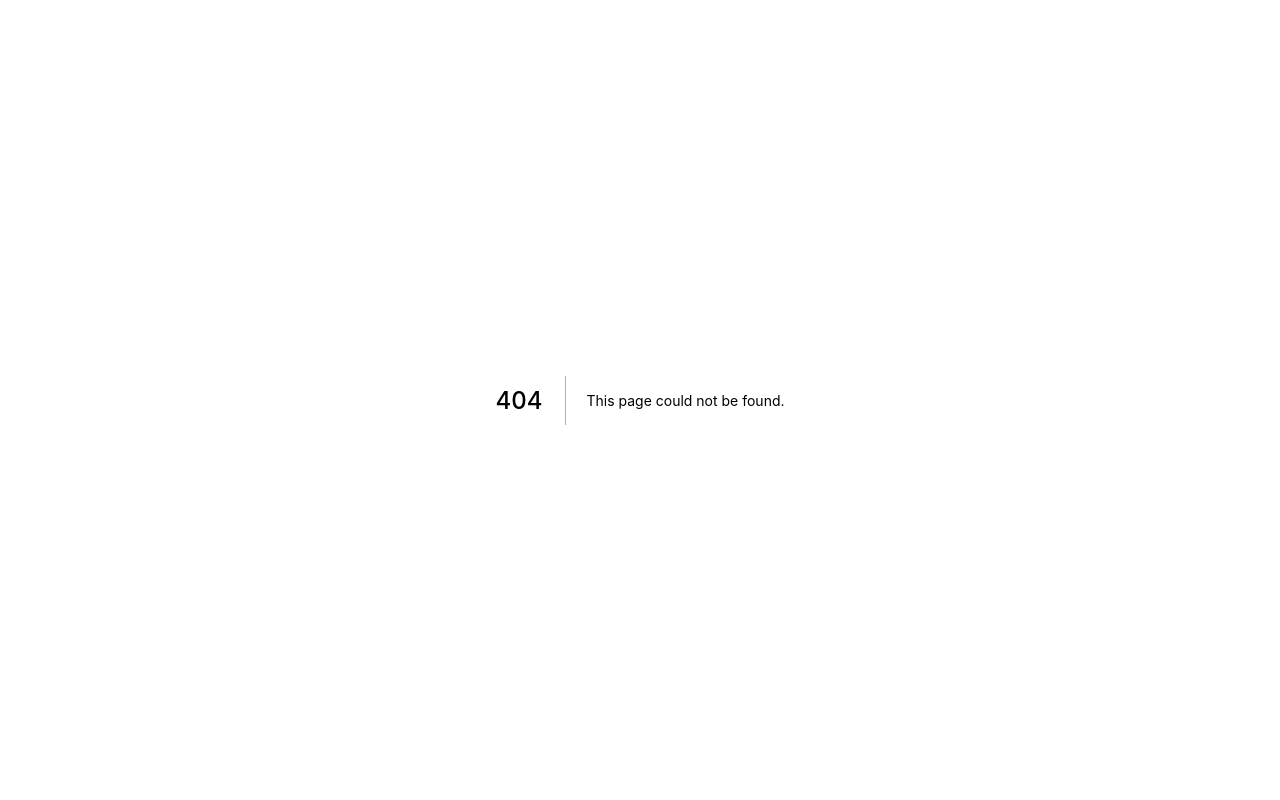
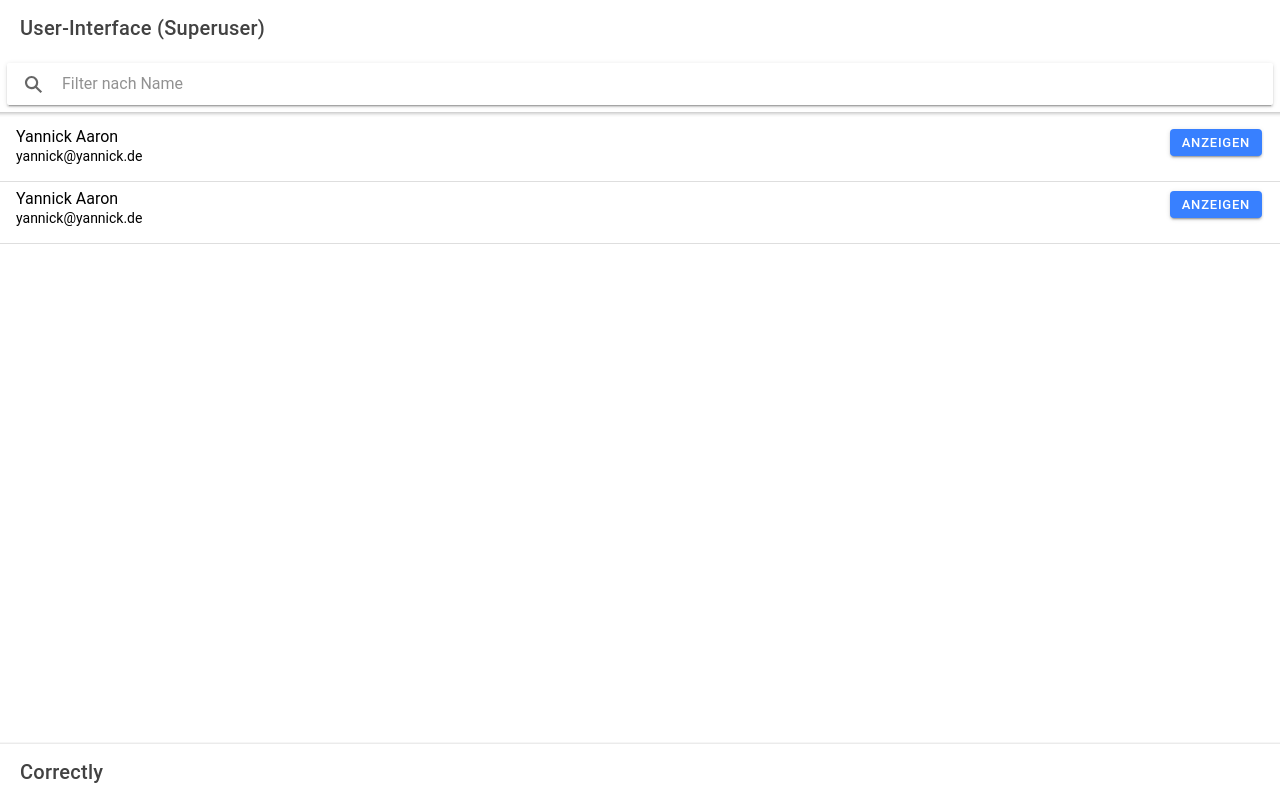
Before and after one commit to Yonom/Correctly, a Next.js app: page /superuser/user in a window 1280 px wide. Before the commit this address had no page. Built offline with nearby package versions, Linux system fonts and the light colour scheme.

Commit message:
First Try: Search Function
not working

```diff
--- a/package.json
+++ b/package.json
@@ -10,6 +10,7 @@
   },
   "dependencies": {
     "@ionic/react": "file:lib/ionic-react-5.1.0.tgz",
+    "axios": "^0.19.2",
     "cookie": "^0.4.1",
     "email-validator": "^2.0.4",
     "firebase": "^7.14.4",
@@ -19,6 +20,7 @@
     "next": "^9.4.1",
     "pg": "^8.2.1",
     "react": "^16.13.1",
+    "react-collapsible": "^2.8.0",
     "react-dom": "^16.13.1",
     "react-hook-form": "^5.7.2",
     "swr": "^0.2.0"
--- /dev/null
+++ b/src/components/Expandable.js
@@ -0,0 +1,46 @@
+
+/* eslint-disable camelcase */
+import { IonButton, IonLabel } from '@ionic/react';
+// better remove
+
+import { useState, useRef } from 'react';
+import styles from './Expandable.module.css';
+
+export default ({ header, subheader, children }) => {
+  const [isOpen, setIsOpen] = useState(false);
+  const [btnText, setbtnText] = useState('Anzeigen');
+  const contentRef = useRef();
+
+  const toggleIsOpenHandler = () => {
+    setIsOpen(!isOpen);
+    if (!isOpen) {
+      setbtnText('Ausblenden');
+    } else {
+      setbtnText('Anzeigen');
+    }
+  };
+
+  const contentLength = contentRef.current ? contentRef.current.clientHeight : 'auto';
+  return (
+    <>
+      <div className={styles.expandableComponent}>
+        <div className={styles.expandableHeader}>
+          {/* header */}
+          <IonLabel>
+            <div className={styles.test}>
+              <h2>{header}</h2>
+              <h3>{subheader}</h3>
+            </div>
+          </IonLabel>
+          <IonButton onClick={toggleIsOpenHandler}>{btnText}</IonButton>
+        </div>
+        <div className={styles.expandableBody} style={{ height: isOpen ? contentLength : 0 }}>
+          <div className={styles.expandableContent} ref={contentRef}>
+            {/* body */}
+            {children}
+          </div>
+        </div>
+      </div>
+    </>
+  );
+};
--- /dev/null
+++ b/src/components/Expandable.module.css
@@ -0,0 +1,21 @@
+.expandableBody {
+    transition: height 0.5s ease-out;
+  }
+
+  .expandableHeader{
+      padding-top: 5px;
+      width: 100%;
+      display: flex;
+      justify-content: space-between;
+  }
+
+  .expandableComponent{
+      width: 100%;
+  }
+
+  .expandableContent{
+      margin-top: 15px;
+      margin-bottom: 15px;
+      background-color: whitesmoke;
+      padding: 10px;
+  }
--- a/src/pages/api/courses/registerCourse.js
+++ b/src/pages/api/courses/registerCourse.js
@@ -1,5 +1,5 @@
 import handleRequestMethod from '../../../utils/api/handleReq';
-import { selectAllCourses, addCourse, addUsersToCourse } from '../../../services/api/database/course';
+import { addCourse, addUsersToCourse } from '../../../services/api/database/course';
 
 
 export default async (req, res) => {
--- /dev/null
+++ b/src/pages/courses/registerCourse.module.css
@@ -0,0 +1,6 @@
+/*use normal css */
+
+.userFooter{
+    display: flex;
+    justify-content: end;
+}
--- /dev/null
+++ b/src/pages/superuser/user.js
@@ -0,0 +1,90 @@
+/* Ionic imports */
+import { IonButton, IonContent, IonLabel, IonItem, IonList, IonInput, IonText, IonGrid, IonRow, IonSelect, IonDatetime, IonSelectOption, IonIcon, IonSearchbar, IonItemGroup, IonHeader, IonToolbar, IonTitle } from '@ionic/react';
+
+import React, { useState } from 'react';
+
+/* Custom components */
+import AppPage from '../../components/AppPage';
+import Expandable from '../../components/Expandable';
+
+import styles from './user.module.css';
+
+
+export default () => {
+  const [searchTerm, setSearchTerm] = useState('');
+  const handleChange = (event) => {
+    setSearchTerm(event.target.value);
+  };
+
+  const test = [{
+    id: '123',
+    name: 'Yannick Aaron',
+    email: 'yannick@yannick.de',
+  }, {
+    id: '1234',
+    name: 'Yannick Aaron',
+    email: 'yannick@yannick.de',
+  }];
+
+  const testEl = test.filter((u) => u.name.toLowerCase().startsWith(searchTerm.toLowerCase())).map((u) => {
+    return (
+      <IonItem key={u.id}>
+        <Expandable header={u.name} subheader={u.email}>
+          <div style={{ width: '100%' }}>
+            <IonLabel position="stacked">
+              Name
+
+              <IonText color="danger">*</IonText>
+            </IonLabel>
+            <IonInput required type="text" />
+          </div>
+
+          <div>
+            <IonLabel position="stacked">
+              Vorname
+              {' '}
+              <IonText color="danger">*</IonText>
+            </IonLabel>
+            <IonInput required type="text" />
+          </div>
+
+          <div>
+            <IonLabel position="stacked">
+              Matrikelnummer
+              {' '}
+              <IonText color="danger">*</IonText>
+            </IonLabel>
+            <IonInput required type="text" />
+          </div>
+
+          <div>
+            <IonLabel position="stacked">
+              E-Mail
+              {' '}
+              <IonText color="danger">*</IonText>
+            </IonLabel>
+            <IonInput required type="text" />
+          </div>
+          <div className={styles.userFooter}>
+            <IonButton color="danger">Nutzer löschen</IonButton>
+          </div>
+        </Expandable>
+      </IonItem>
+    );
+  });
+
+  return (
+    <AppPage title="User-Interface (Superuser)" footer="Correctly">
+      <IonHeader translucent>
+        <IonToolbar>
+          <IonSearchbar placeholder="Filter nach Name" value={searchTerm} onIonChange={handleChange} />
+        </IonToolbar>
+      </IonHeader>
+      <IonContent fullscreen>
+        <IonList>
+          {testEl}
+        </IonList>
+      </IonContent>
+    </AppPage>
+  );
+};
--- /dev/null
+++ b/src/pages/superuser/user.module.css
@@ -0,0 +1,6 @@
+/*use normal css */
+
+.userFooter{
+    display: flex;
+    justify-content: end;
+}
--- a/src/services/api/database/user.js
+++ b/src/services/api/database/user.js
@@ -88,6 +88,6 @@ export const selectAllUsers = async () => {
   const queryText = 'SELECT * FROM users;';
   const params = [];
   // await printUserEntries();
-  const result = await databaseReturnQuery(queryText, params);
-  return result;
+  const res = await databaseReturnQuery(queryText, params);
+  return res;
 };
```
Also changed, not shown: src/pages/courses/registerCourse.js (+71 -16 lines), 1 other file (tests, documents, lock files or other folders).
